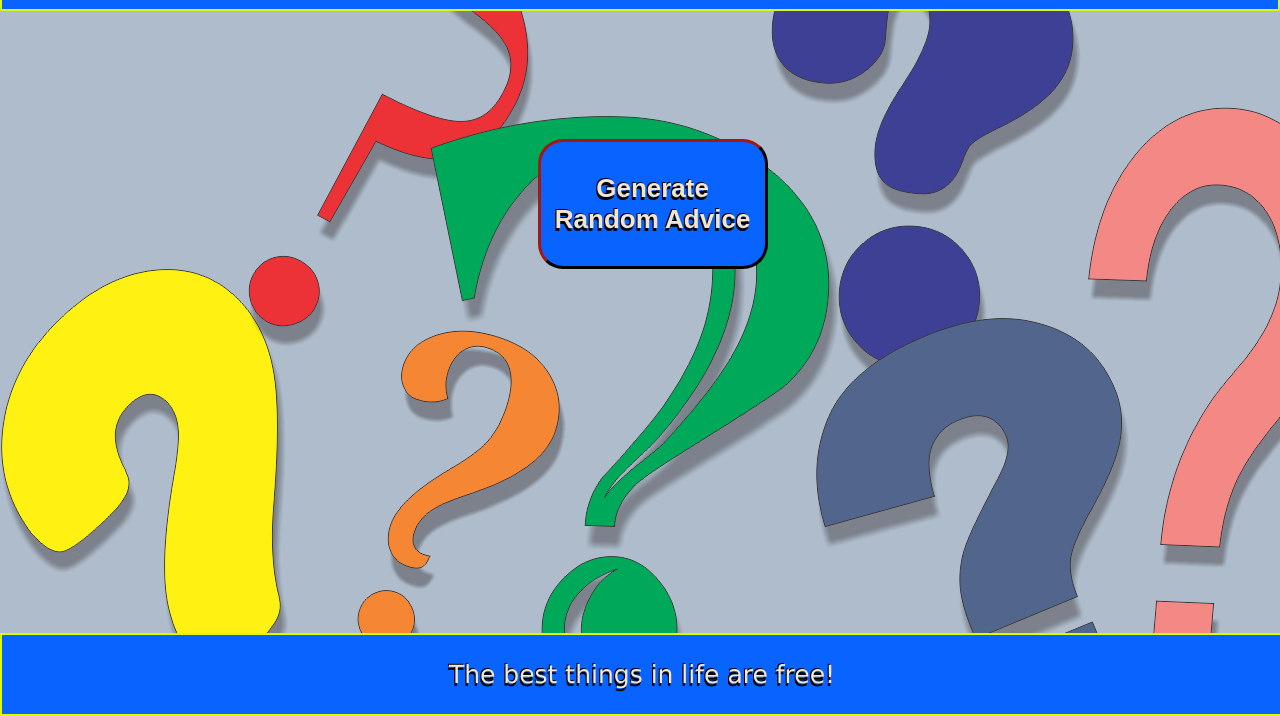
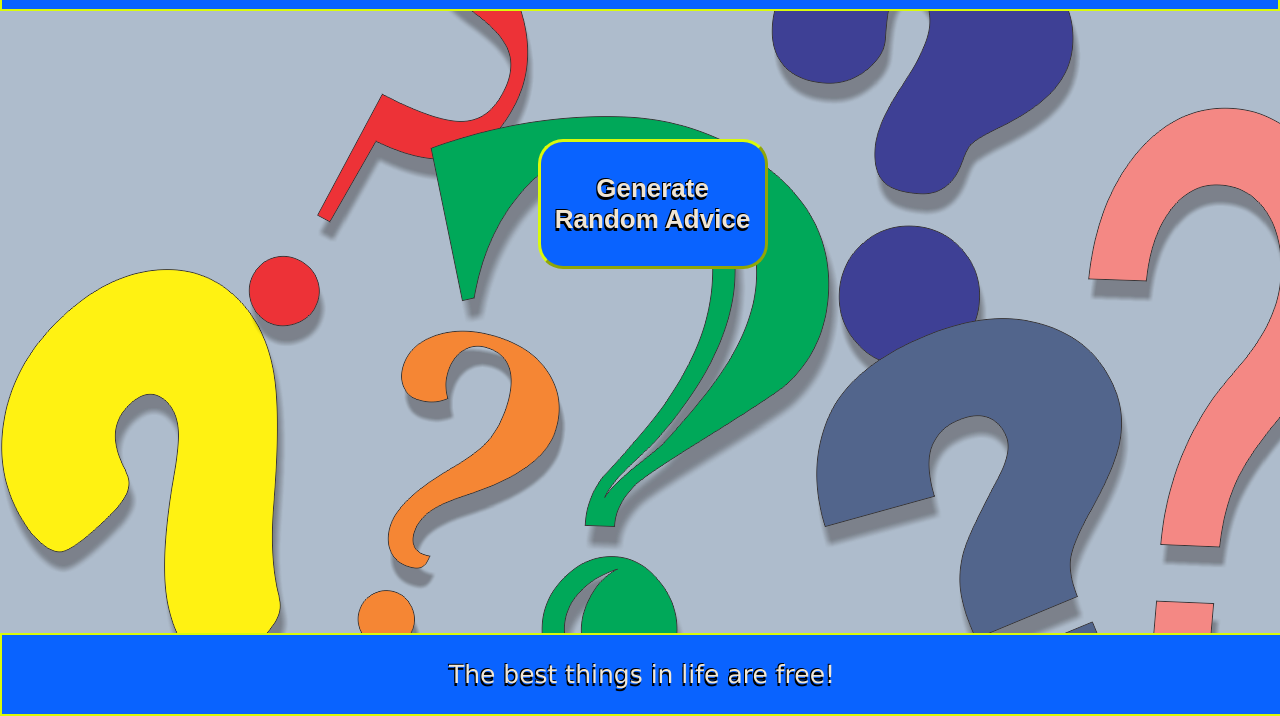
Before and after one commit to verasraul/advice-slip-API, a website built with Parcel: page index.html in a window 1280 px wide. Shown: the part 84-800 px from the top of the page. Built offline with nearby package versions, Linux system fonts and the light colour scheme.

Commit message:
Updating stylesheet.

```diff
--- a/index.css
+++ b/index.css
@@ -29,7 +29,7 @@ body,html{
     color: #f1e5d2;
     text-shadow: -1px -1px 0 black, -1px 3px 0 black;
 
-    border-color: #520b09;
+    border-color: rgb(218, 250, 10);
     border-width: 3px;
     border-radius: 25px;
     background-color: rgb(9, 99, 255);
```
